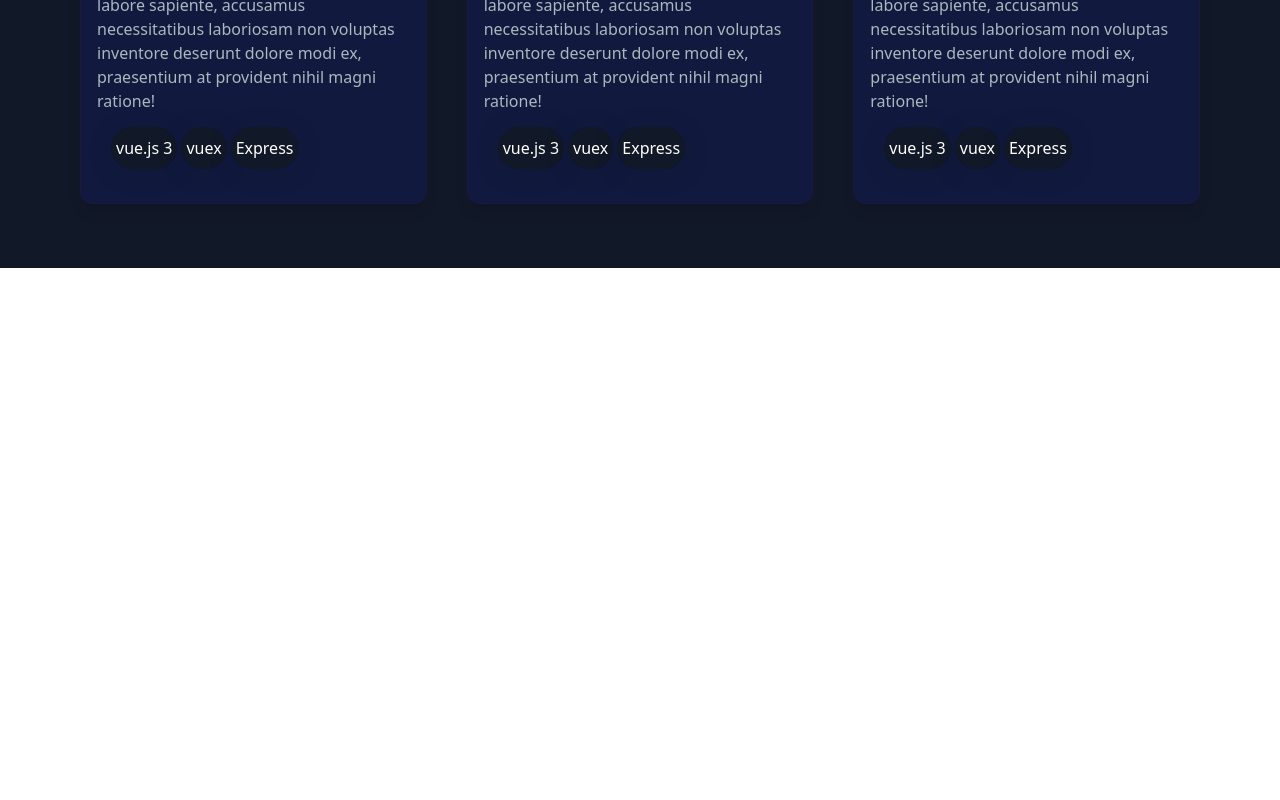
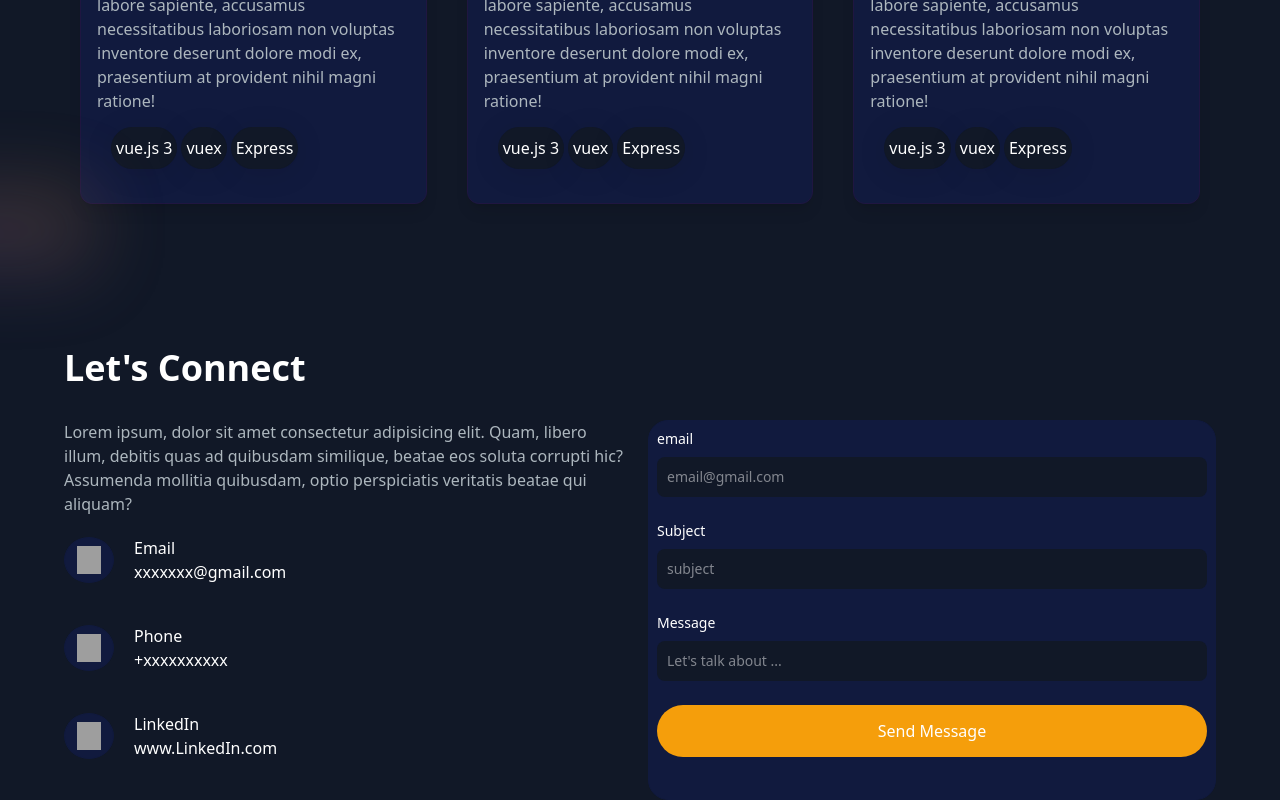
Before and after one commit to 13Hong/my_portfolio, a Vue app: page / in a window 1280 px wide. Shown: the part 4101-4901 px from the top of the page. Before the commit the page ends 4369 px from the top, so only its background shows below. Built offline with nearby package versions, Linux system fonts and the light colour scheme; grey boxes are pictures that could not be loaded.

Commit message:
feat:ContactSection

```diff
--- a/src/App.vue
+++ b/src/App.vue
@@ -6,6 +6,7 @@
     <AboutSection />
     <ExperienceAndSkills />
     <LatestProjSection />
+    <ContactSection />
   </div>
 </template>
 
@@ -17,5 +18,6 @@
 const ServicesSection = defineAsyncComponent(() => import('@/components/ServicesSection.vue'))
 const AboutSection = defineAsyncComponent(() => import('@/components/AboutSection.vue'))
 const ExperienceAndSkills = defineAsyncComponent(() => import('@/components/ExperienceAndSkills.vue'))
+const ContactSection = defineAsyncComponent(() => import('@/components/ContactSection.vue'))
 const LatestProjSection = defineAsyncComponent(() => import('@/components/LatestProjSection.vue'))
 </script>
--- /dev/null
+++ b/src/components/ContactSection.vue
@@ -0,0 +1,75 @@
+<template>
+    <section class="text-white mt-20" id="contact">
+        <h2 class="text-4xl font-bold text-white text-left mb-4 px-4 xl:pl-16">Let's Connect</h2>
+        <div class="grid md:grid-cols-2 gap-4 relative px-4 xl:px-16 mt-8" data-aos="zoom-in-up">
+            <div>
+                <p class="text-[#adb7be]">Lorem ipsum, dolor sit amet consectetur adipisicing elit. Quam, libero illum, debitis quas ad quibusdam similique, beatae eos soluta corrupti hic? Assumenda mollitia quibusdam, optio perspiciatis veritatis beatae qui aliquam?</p>
+                <div class="col-lg-4 col-md-4 mb-lg-0 mt-5">
+                    <div class="flex mb-10 items-center">
+                        <div class="p-2"
+                            style="background: #111a3e; width: 50px;height: 46px; display: flex;justify-content: center; border-radius: 50%;
+                        overflow: hidden;border: 1px solid#111a3e;backdrop-filter: blur(9px);-webkit-backdrop-filter: blur(9px);">
+                            <img src="https://img.icons8.com/metro/50/ffffff/new-post.png" alt="new-post" class="w-6">
+                        </div>
+                        <div class="ml-5 text-white">
+                            <h4>Email</h4>
+                            <p>xxxxxxx@gmail.com</p>
+                        </div>
+                    </div>
+                    <div class="flex mb-10 items-center">
+                        <div class="p-2"
+                            style="background: #111a3e; width: 50px;height: 46px; display: flex;justify-content: center; border-radius: 50%;
+                        overflow: hidden;border: 1px solid#111a3e;backdrop-filter: blur(9px);-webkit-backdrop-filter: blur(9px);">
+                            <img src="https://img.icons8.com/ios-filled/50/ffffff/phone.png" alt="phone" class="w-6">
+                        </div>
+                        <div class="ml-5 text-white">
+                            <h4>Phone</h4>
+                            <p>+xxxxxxxxxx</p>
+                        </div>
+                    </div>
+                    <div class="flex mb-10 items-center">
+                        <div class="p-2"
+                        style="background: #111a3e;width: 50px; height: 46px;display: flex;justify-content: center;border-radius: 50%;
+                        overflow: hidden;border: 1px solid #111a3e;backdrop-filter: blur(9px);-webkit-backdrop-filter: blur(9px);"
+                        >
+                            <img src="https://img.icons8.com/ios-filled/50/ffffff/linkedin.png" alt="linkedin" class="w-6">
+                    </div>
+                    <div class="ml-5 text-white">
+                        <h4>LinkedIn</h4>
+                        <p>www.LinkedIn.com</p>
+                    </div>
+                    </div>
+                </div>
+            </div>
+            <div
+            style="background: #111a3e; width: 100%;height: 100%;border-radius: 20px;
+            overflow: hidden;border: 1px solid#111a3e;backdrop-filter: blur(9px);-webkit-backdrop-filter: blur(9px);">
+            <form class="flex flex-col p-2" data-aos="zoom-in-up">
+                 <div class="mb-6">
+                    <label for="email" class="text-white block mb-2 text-sm font-medium">email</label>
+                    <input type="email" id="email" class="bg-[#111827] placeholder:[#9CA2A9] text-gray-100 text-sm rounded-lg block w-full p-2.5"
+                    placeholder="email@gmail.com" name="email">
+                 </div>
+                 <div class="mb-6">
+                    <label for="subject" class="text-white block mb-2 text-sm font-medium">Subject</label>
+                    <input type="subject" id="subject" class="bg-[#111827] placeholder:[#9CA2A9] text-gray-100 text-sm rounded-lg block w-full p-2.5"
+                    placeholder="subject" name="subject">
+                 </div>
+                 <div class="mb-6">
+                    <label for="message" class="text-white block mb-2 text-sm font-medium">Message</label>
+                    <input type="Message" id="message" class="bg-[#111827] placeholder:[#9CA2A9] text-gray-100 text-sm rounded-lg block w-full p-2.5"
+                    placeholder="Let's talk about ..." name="message">
+                 </div>
+                 <button class="z-1 w-[100%!important] px-6 md:px-7 py-3 rounded-full sm:w-max flex justify-center text-white bg-primary border-2 border-transparent">
+                    Send Message
+                 </button>
+            </form>
+        </div>
+        <div class="bg-gradient-to-tr opacity-25 from-[#570cac] to-primary blur-2xl h-20 w-80 z-0 absolute -top-1/2 -left-4 transform -translate-x-2/3 -translate-1/2"></div>
+        </div>
+    </section>
+</template>
+
+<script setup>
+
+</script>
```
